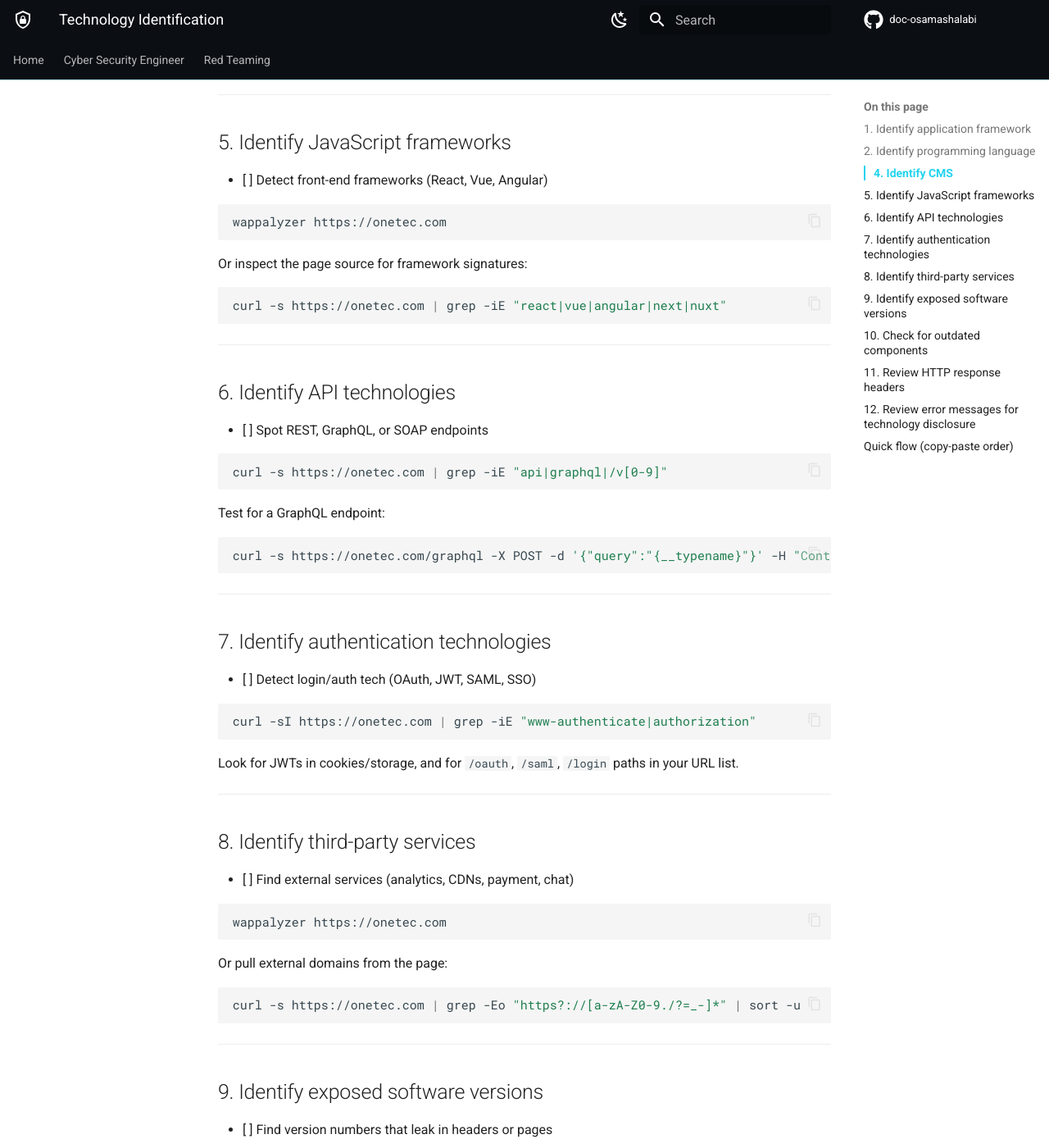
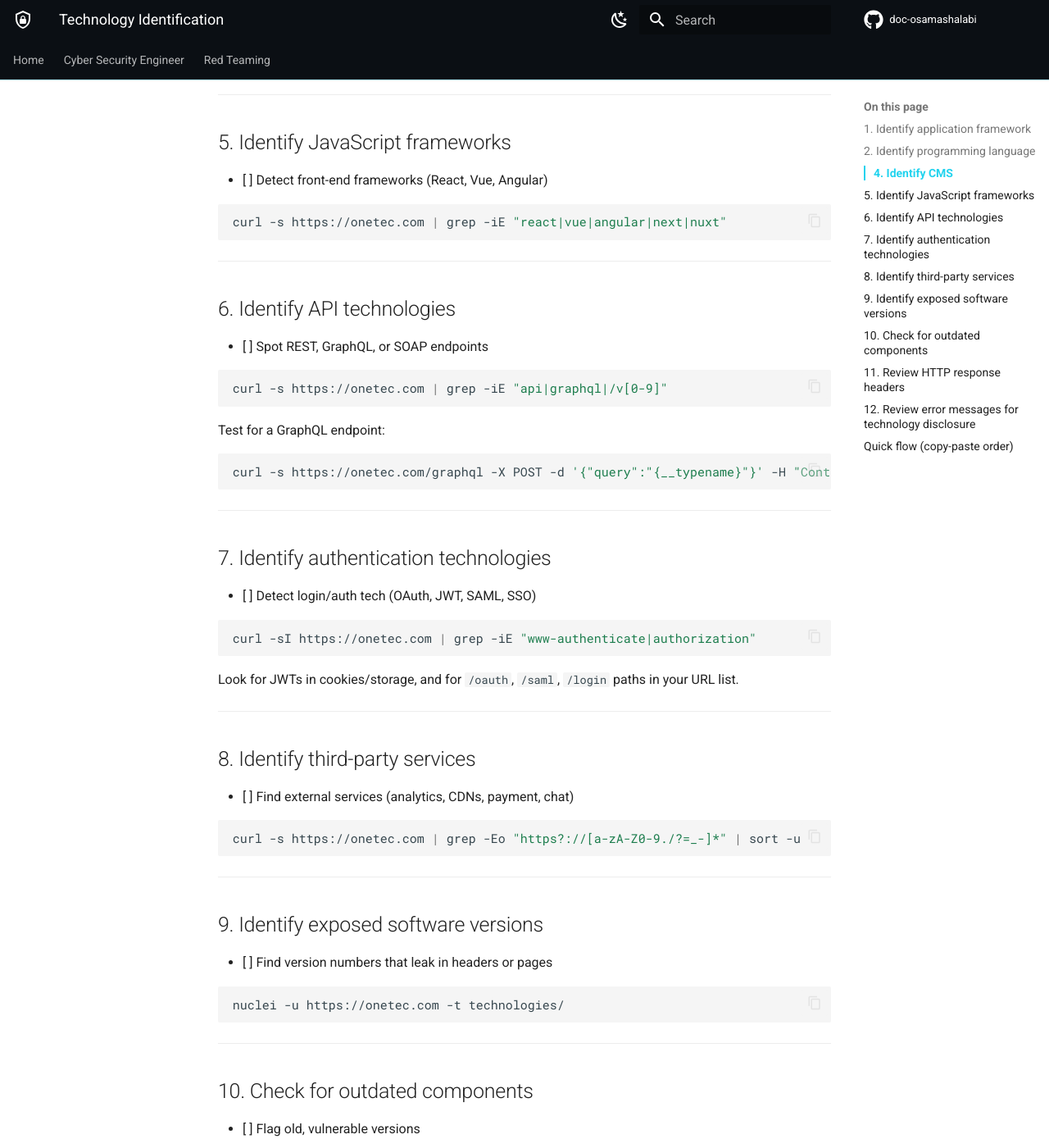
Before and after one commit to osamashalabi432-png/doc-osamashalabi, an MkDocs documentation site: the page built from docs/red-teaming/web-hacking/phase2 - Technology Identification/Technology Identification.md, in a window 1280 px wide and 1400 px high, scrolled down 1003 px. Shown: the whole window at 82% size. Built offline with MkDocs 1.6.1 and Material for MkDocs 9.7.7, drawn with Linux system fonts in a browser that asks for light colours; comment, search, counter and statistics services are not loaded; some of the changed text lies outside the part shown.

Commit message:
vault backup: 2026-10-01 13:59:57

````diff
--- a/docs/red-teaming/web-hacking/phase2 - Technology Identification/Technology Identification.md
+++ b/docs/red-teaming/web-hacking/phase2 - Technology Identification/Technology Identification.md
@@ -49,12 +49,6 @@ cmseek -u https://onetec.com
 - [ ] Detect front-end frameworks (React, Vue, Angular)
 
 ```bash
-wappalyzer https://onetec.com
-```
-
-Or inspect the page source for framework signatures:
-
-```bash
 curl -s https://onetec.com | grep -iE "react|vue|angular|next|nuxt"
 ```
 
@@ -93,12 +87,6 @@ Look for JWTs in cookies/storage, and for `/oauth`, `/saml`, `/login` paths in y
 - [ ] Find external services (analytics, CDNs, payment, chat)
 
 ```bash
-wappalyzer https://onetec.com
-```
-
-Or pull external domains from the page:
-
-```bash
 curl -s https://onetec.com | grep -Eo "https?://[a-zA-Z0-9./?=_-]*" | sort -u
 ```
 
@@ -107,10 +95,6 @@ curl -s https://onetec.com | grep -Eo "https?://[a-zA-Z0-9./?=_-]*" | sort -u
 ## 9. Identify exposed software versions
 
 - [ ] Find version numbers that leak in headers or pages
-
-```bash
-whatweb -a 3 https://onetec.com
-```
 
 ```bash
 nuclei -u https://onetec.com -t technologies/
````
Also changed, not shown: docs/red-teaming/web-hacking/phase1 - recon/1- Domain and Infrastructure.md (+6 -6 lines), docs/red-teaming/web-hacking/phase3 - Attack Surface Mapping/Untitled.md (added).
